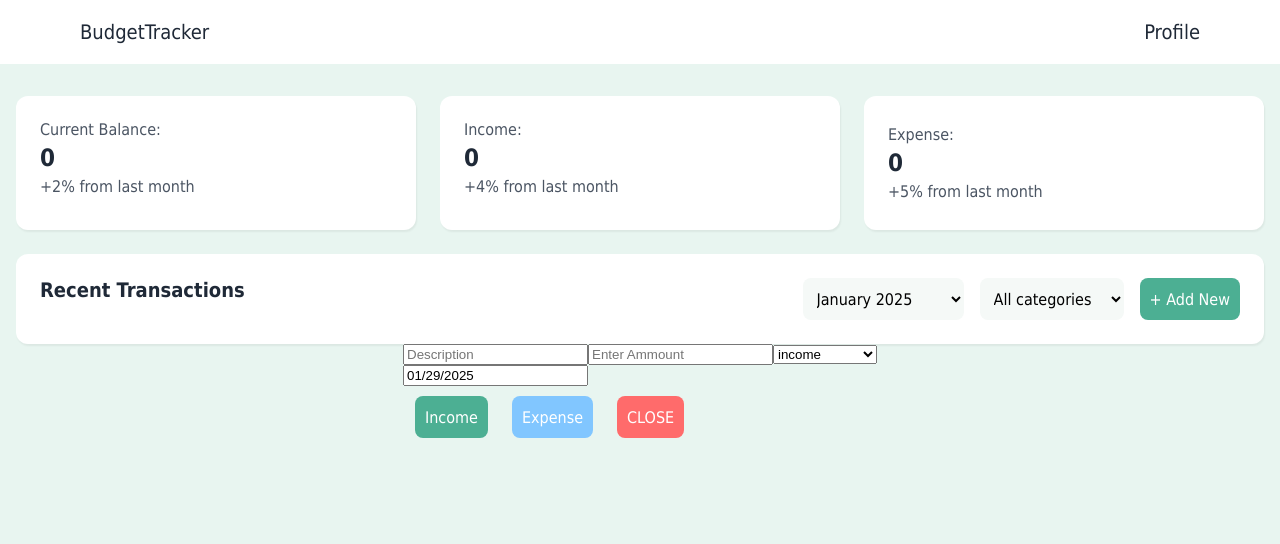
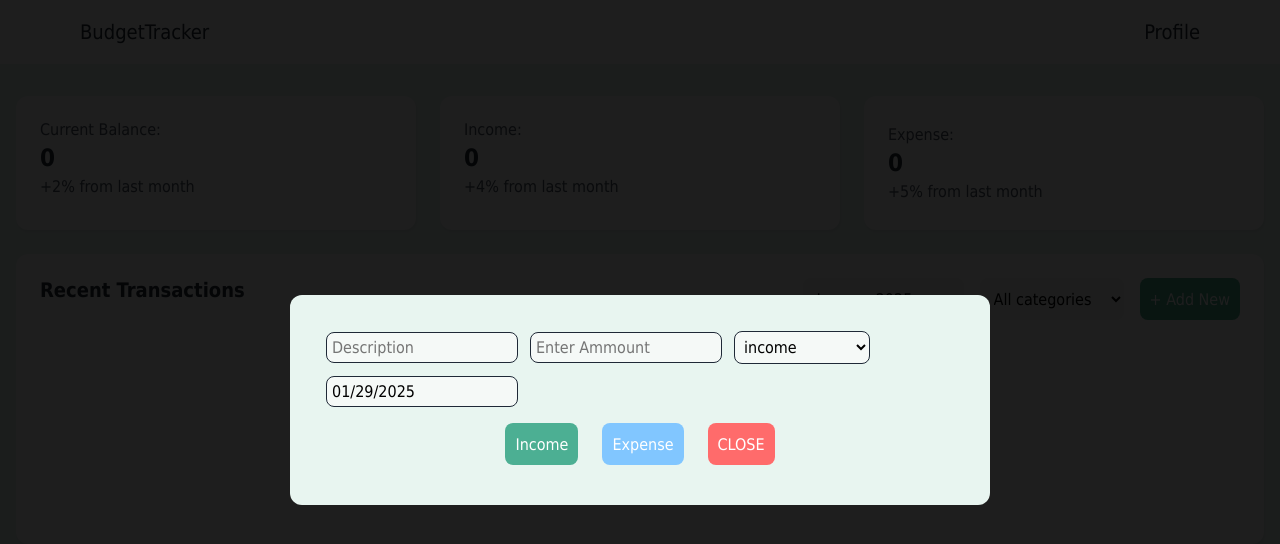
Before and after one commit to Chili-echo/budgetTracker, a React (Vite) app: page / in a window 1280 px wide. Both pictures are taken after a click on the button "+ Add New". Shown: the top 544 px of the page. Built offline with nearby package versions, Linux system fonts and the light colour scheme; a web font is replaced by a local one.

Commit message:
some animations on Add New

```diff
--- a/package.json
+++ b/package.json
@@ -13,6 +13,7 @@
   },
   "dependencies": {
     "@fontsource/roboto": "^5.1.1",
+    "framer-motion": "^12.4.7",
     "react": "^18.3.1",
     "react-datepicker": "^8.0.0",
     "react-dom": "^18.3.1"
--- a/src/App.css
+++ b/src/App.css
@@ -199,6 +199,24 @@ body {
 }
 
 .budgetForm {
+  background-color: #E8F5F0;
+  padding: 30px;
+  border-radius: 12px;
+  display: flex;
+  flex-direction: column;
+  align-items: center;
+  margin: auto;
+}
+
+.modal {
+  width: clamp(50%, 700px, 90%);
+  height: min(50%, 300px);
+
+  padding: 0 2rem;
+  border-radius: 12px;
+  display: flex;
+  flex-direction: column;
+  align-items: center;
   margin: auto;
 }
 
@@ -211,6 +229,18 @@ body {
   height: 42px;
   border-radius: 8px;
   border: none
+}
+
+.formItem {
+  text-align: left;
+  margin: 6px;
+  padding: 5px;
+  font-size: 16px;
+  font-family: unset;
+  background-color: #F5F9F7;
+  /* height: 42px; */
+  border-radius: 8px;
+  border: 1px solid #1F2937;
 }
 
 .formItemButton {
@@ -287,3 +317,15 @@ body {
   justify-content: center;
   align-content: center;
 }
+
+.backdrop {
+  position: absolute;
+  top: 0;
+  left: 0;
+  height: 100%;
+  width: 100%;
+  background: #000000e1;
+  display: flex;
+  align-items: center;
+  justify-content: center;
+}
--- /dev/null
+++ b/src/Backdrop.jsx
@@ -0,0 +1,15 @@
+import { motion } from "framer-motion";
+
+export default function Backdrop({ children, onClick }) {
+    return (
+        <motion.div
+            className="backdrop"
+            onClick={onClick}
+            initial={{opacity: 0}}
+            animate={{opacity: 1}}
+            exit={{opacity: 0}}
+        >
+            {children}
+        </motion.div>
+    )
+}
--- a/src/BudgetForm.jsx
+++ b/src/BudgetForm.jsx
@@ -3,7 +3,7 @@ import DatePicker from "react-datepicker";
 import 'react-datepicker/dist/react-datepicker.css'
 import './App.css';
 
-export default function BudgetForm({ addTransaction, handleCloseButton }) {
+export default function BudgetForm({ addTransaction, handleClose }) {
 
     const [value, setValue] = useState("");
     const [text, setText] = useState("");
@@ -33,31 +33,36 @@ export default function BudgetForm({ addTransaction, handleCloseButton }) {
         addTransaction(value, text, startDate, type);
         setText("");
         setValue("");
-        handleCloseButton();
+        handleClose();
     }
     return (
 
         <form onSubmit={handleSubmit} style={{ position: "sticky", top: "0" }} className="budgetForm" >
 
+            <div>
                 <input type="text" placeholder="Description" id="description" label="Description" onChange={handleChangeTxt} value={text} className="formItem" />
-            <input type="number" placeholder="Enter Ammount" id="number" onChange={handleChangeVal} value={value} className="formItem"/>
+                <input type="number" placeholder="Enter Ammount" id="number" onChange={handleChangeVal} value={value} className="formItem" />
                 <select name="transacs" id="transacs" onChange={handleChangeType} value={type} className="formItem">
                     <option value="income">income</option>
                     <option value="utilities">utilities</option>
                     <option value="groceries">groceries</option>
                     <option value="entertainment">entertainment</option>
                 </select>
-                <div className="formItem formItemDate">
+                {/* <div className="formItem formItemDate"> */}
                 <DatePicker
-                        className=""
+                    className="formItem formItemDate"
                     stlye={{}}
                     selected={startDate}
                     onChange={(date) => setStartDate(date)}
                 />
+                {/* </div> */}
             </div>
+
+            <div>
                 <button type="submit" className="formItemButton">Income</button>
                 <button onClick={makeNegative} type="submit" className="formItemButton formItemButtonExpense">Expense</button>
-                <button onClick={handleCloseButton} className="formItemButton">CLOSE</button>
+                <button onClick={handleClose} className="formItemButton">CLOSE</button>
+            </div>
         </form>
 
     )
--- a/src/BudgetTracker.jsx
+++ b/src/BudgetTracker.jsx
@@ -6,6 +6,8 @@ import './App.css'
 import BudgetList from "./BudgetList";
 import SortByMonth from "./SortByMonth";
 import SortByCategory from "./SortByCategory";
+import { motion } from "framer-motion";
+import Modal from "./Modal";
 
 
 
@@ -25,6 +27,9 @@ export default function BudgetTracker() {
     const [month, setMonth] = useState(initMonth);
     const [category, setCategory] = useState('all');
     const [formVisible, setFormVisible] = useState(false);
+
+    const open = () => setFormVisible(true);
+    const close = () => setFormVisible(false);
 
     useEffect(() => {                                                        //save to localStorage when "transactions" is updated
         localStorage.setItem("transactions", JSON.stringify(transactions));
@@ -108,6 +113,8 @@ export default function BudgetTracker() {
         setFormVisible(false);
     }
 
+
+
     return (
         <div className="mainSection">
 
@@ -140,10 +147,15 @@ export default function BudgetTracker() {
                             handleChangeCategory={handleChangeCategory}
                             category={category}
                         />
-                        <button className="mainButtons" onClick={handleNewEventButton}>+ Add New</button>
+                        <motion.button
+                            whileHover={{ scale: 1.05 }}
+                            whileTap={{ scale: 0.95 }}
+                            className="mainButtons"
+                            onClick={() => (formVisible ? close() : open())}
+                        >+ Add New</motion.button>
                     </div>
                 </div>
-                {!formVisible && <div className="budgetList">
+                <div className="budgetList">
                     <BudgetList
                         transactions={transactions}
                         listLength={listLength}
@@ -153,15 +165,15 @@ export default function BudgetTracker() {
                         repopulate={repopulate}
                         removeTransaction={removeTransaction}
                     />
-                </div>}
+                </div>
 
             </div>
-            {formVisible && <BudgetForm
+            {/* {formVisible && <BudgetForm
                 addTransaction={addTransaction}
                 handleCloseButton={handleCloseButton}
                 className="formBackground"
-            />}
-
+            />} */}
+        {formVisible && <Modal modalOpen={formVisible} handleClose={close}/>}
         </div>
 
     )
--- /dev/null
+++ b/src/Modal.jsx
@@ -0,0 +1,45 @@
+import { motion } from "framer-motion";
+import Backdrop from "./Backdrop";
+import BudgetForm from "./BudgetForm";
+
+// const dropIn = {
+//     hidden: {
+//         y: "-100vh",
+//         opacity: 0,
+//     },
+//     visible: {
+//         y: "0",
+//         opacity: 1,
+//         transition: {
+//             duration: 0.1,
+//             type: "spring",
+//             damping: 25,
+//             stiffness: 500,
+//         }
+//     },
+//     exit: {
+//         y: "100vh",
+//         opacity: 0,
+//     },
+// }
+
+export default function Modal({ handleClose }) {
+    return (
+        <Backdrop onClick={handleClose}>
+            <motion.div
+            className="modal"
+            onClick={(e) => e.stopPropagation()}
+            // variants={dropIn}
+            initial={{ opacity: 0, scale: 0}}
+            animate={{ opacity: 1, scale: 1}}
+            transition={{
+                duration: 0.3,
+                scale: { type: "spring", visualDuration: 0.4, bounce: 0.5 },
+            }}
+            exit={{ opacity: 0, scale: 0}}
+            >
+                <BudgetForm handleClose={handleClose} />
+            </motion.div>
+        </Backdrop>
+    )
+}
```
Also changed, not shown: 1 other file (tests, documents, lock files or other folders). Lines whose indentation alone changed are shown as unchanged.
